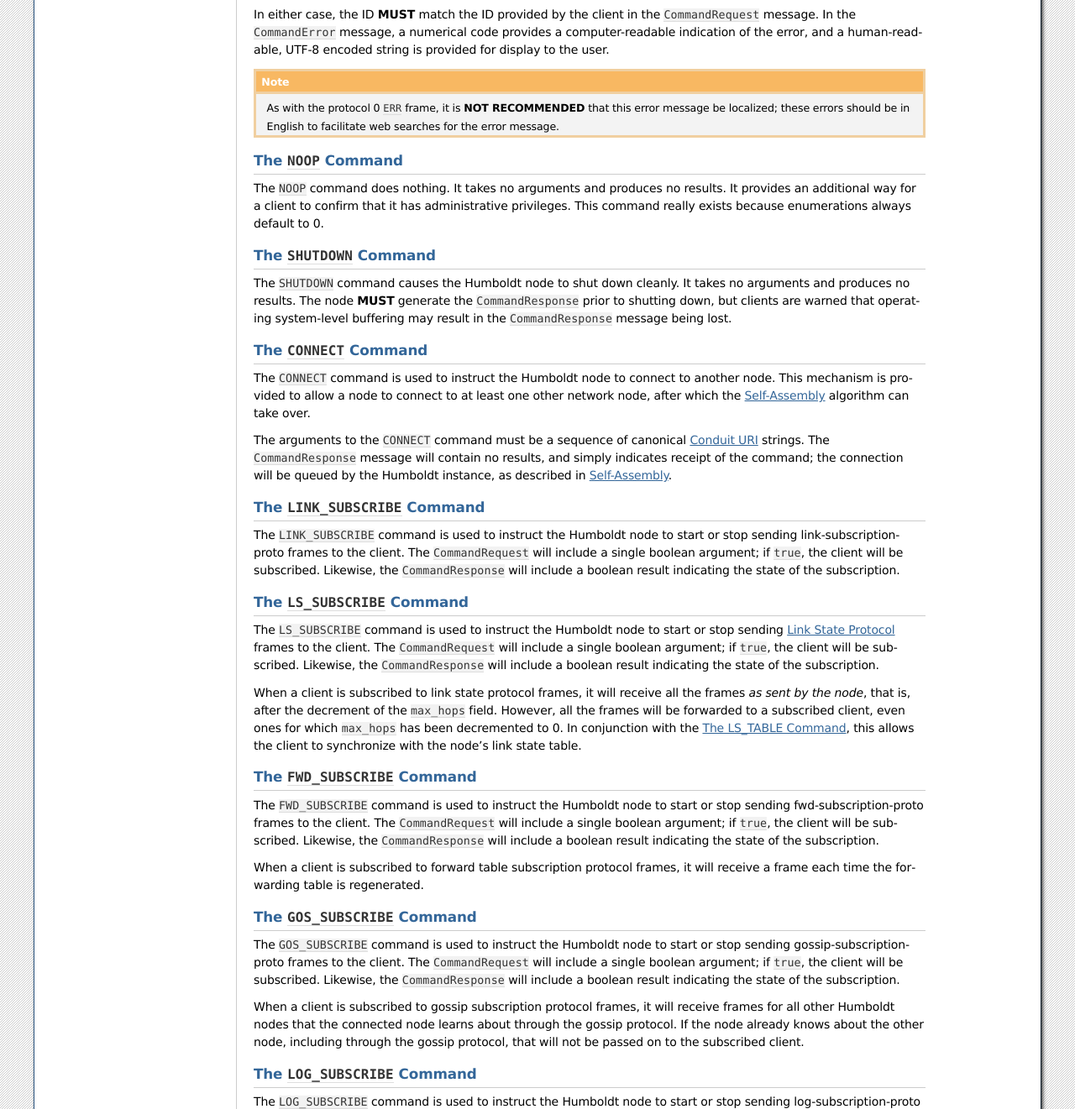
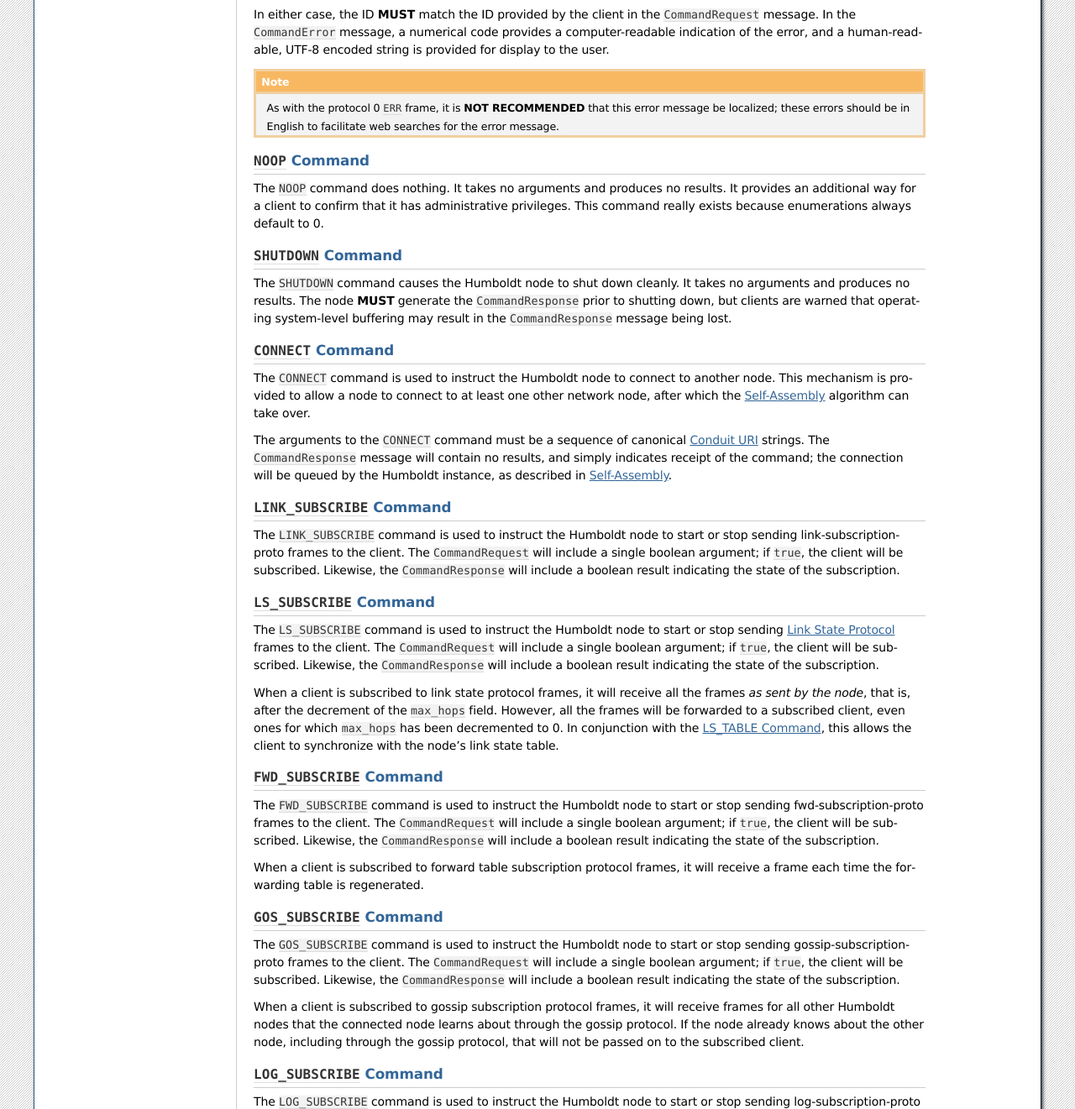
Before and after one commit to hydralang/humboldt-doc, a Sphinx documentation site: the page built from source/support.rst, in a window 1280 px wide and 1400 px high, scrolled down 5524 px, cut to the strip 79-1400 px from the top of the window. Shown: the whole strip at 84% size. Built offline with Sphinx 7.4.7, drawn with Linux system fonts in a browser that asks for light colours; some of the changed text lies outside the part shown.

Commit message:
Fix command section headers
This commit simply removes the extraneous article "The" from the headers
describing the various commands.  This simplifies some wording later on.

```diff
--- a/source/support.rst
+++ b/source/support.rst
@@ -473,8 +473,8 @@ the user.
 
 .. _noop-cmd:
 
-The ``NOOP`` Command
---------------------
+``NOOP`` Command
+----------------
 
 The ``NOOP`` command does nothing.  It takes no arguments and produces
 no results.  It provides an additional way for a client to confirm
@@ -483,8 +483,8 @@ because enumerations always default to 0.
 
 .. _shutdown-cmd:
 
-The ``SHUTDOWN`` Command
-------------------------
+``SHUTDOWN`` Command
+--------------------
 
 The ``SHUTDOWN`` command causes the Humboldt node to shut down
 cleanly.  It takes no arguments and produces no results.  The node
@@ -494,8 +494,8 @@ the ``CommandResponse`` message being lost.
 
 .. _connect-cmd:
 
-The ``CONNECT`` Command
------------------------
+``CONNECT`` Command
+-------------------
 
 The ``CONNECT`` command is used to instruct the Humboldt node to
 connect to another node.  This mechanism is provided to allow a node
@@ -510,8 +510,8 @@ in :ref:`self-assembly`.
 
 .. _link-subscribe-cmd:
 
-The ``LINK_SUBSCRIBE`` Command
-------------------------------
+``LINK_SUBSCRIBE`` Command
+--------------------------
 
 The ``LINK_SUBSCRIBE`` command is used to instruct the Humboldt node
 to start or stop sending :ref:`link-subscription-proto` frames to the
@@ -522,8 +522,8 @@ of the subscription.
 
 .. _ls-subscribe-cmd:
 
-The ``LS_SUBSCRIBE`` Command
-----------------------------
+``LS_SUBSCRIBE`` Command
+------------------------
 
 The ``LS_SUBSCRIBE`` command is used to instruct the Humboldt node to
 start or stop sending :ref:`link-state-proto` frames to the client.
@@ -542,8 +542,8 @@ table.
 
 .. _fwd-subscribe-cmd:
 
-The ``FWD_SUBSCRIBE`` Command
------------------------------
+``FWD_SUBSCRIBE`` Command
+-------------------------
 
 The ``FWD_SUBSCRIBE`` command is used to instruct the Humboldt node to
 start or stop sending :ref:`fwd-subscription-proto` frames to the
@@ -558,8 +558,8 @@ regenerated.
 
 .. _gos-subscribe-cmd:
 
-The ``GOS_SUBSCRIBE`` Command
------------------------------
+``GOS_SUBSCRIBE`` Command
+-------------------------
 
 The ``GOS_SUBSCRIBE`` command is used to instruct the Humboldt node to
 start or stop sending :ref:`gossip-subscription-proto` frames to the
@@ -576,8 +576,8 @@ that will not be passed on to the subscribed client.
 
 .. _log-subscribe-cmd:
 
-The ``LOG_SUBSCRIBE`` Command
------------------------------
+``LOG_SUBSCRIBE`` Command
+-------------------------
 
 The ``LOG_SUBSCRIBE`` command is used to instruct the Humboldt node to
 start or stop sending :ref:`log-subscription-proto` frames to the
@@ -608,8 +608,8 @@ to a subscribed client.
 
 .. _links-cmd:
 
-The ``LINKS`` Command
----------------------
+``LINKS`` Command
+-----------------
 
 The ``LINKS`` command is used to retrieve a list of all of the
 Humboldt node's current links.  The request takes no arguments, and
@@ -624,8 +624,8 @@ describing the link.  This message is defined as follows:
 
 .. _ls-table-cmd:
 
-The ``LS_TABLE`` Command
-------------------------
+``LS_TABLE`` Command
+--------------------
 
 The ``LS_TABLE`` command is used to retrieve the Humboldt node's link
 state table, consisting of all the link state protocol frames that
@@ -635,8 +635,8 @@ the results will contain, for each link state protocol frame, a
 
 .. _fwd-table-cmd:
 
-The ``FWD_TABLE`` Command
--------------------------
+``FWD_TABLE`` Command
+---------------------
 
 The ``FWD_TABLE`` command is used to retrieve the Humboldt node's
 forwarding table, as computed using the :ref:`link-state-algorithm`.
@@ -652,8 +652,8 @@ follows:
 
 .. _gos-table-cmd:
 
-The ``GOS_TABLE`` Command
--------------------------
+``GOS_TABLE`` Command
+---------------------
 
 The ``GOS_TABLE`` command is used to retrieve the Humboldt node's
 gossip table.  This table includes all nodes that the Humboldt node
```
